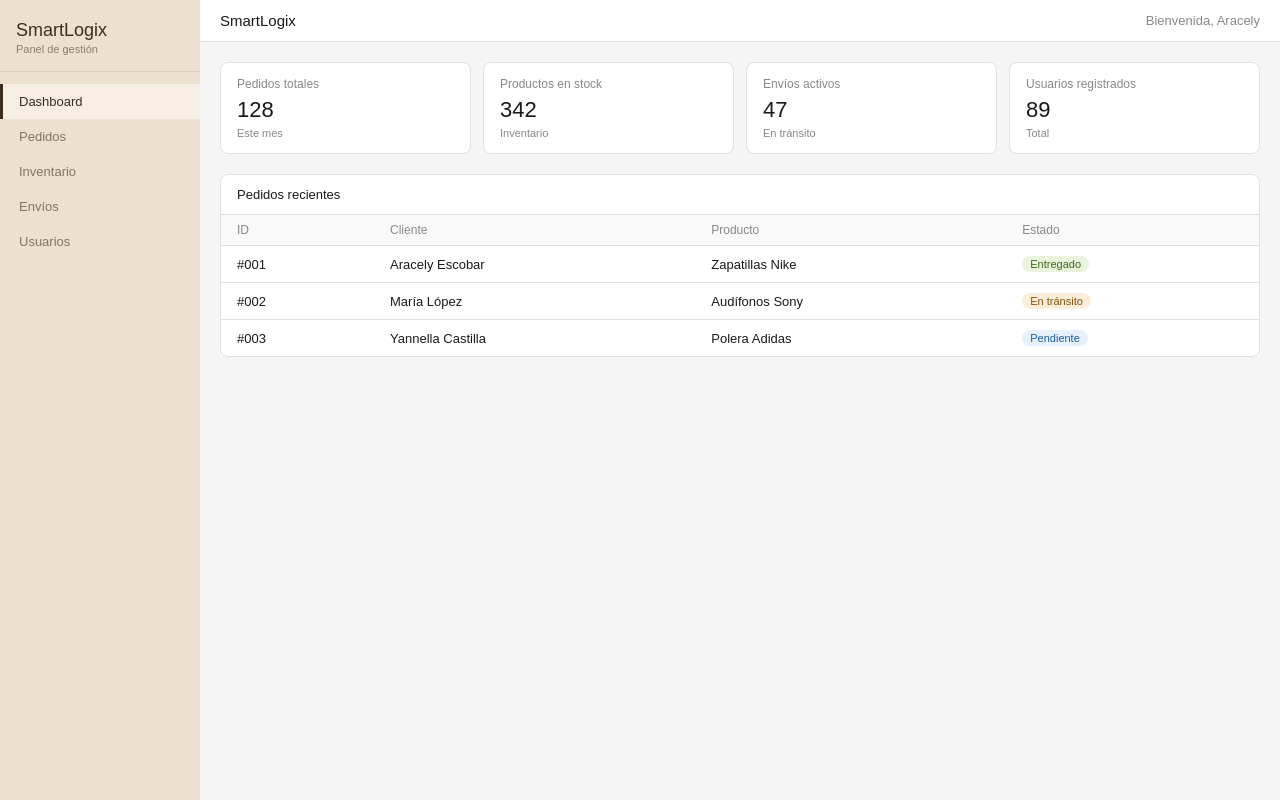
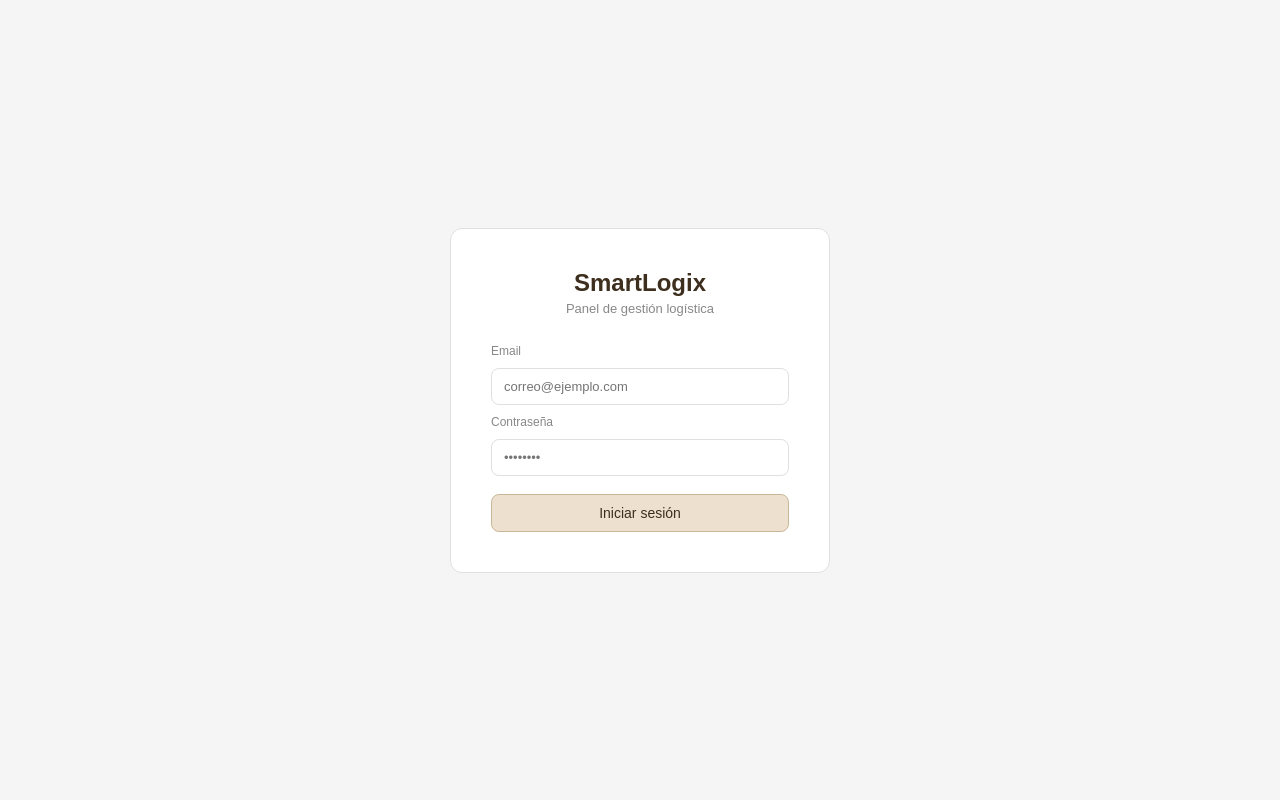
Before and after one commit to effimrv/SmartLogix-FullStack-III, a React (Vite) app in the folder Frontend/: page / in a window 1280 px wide. Built offline with nearby package versions, Linux system fonts and the light colour scheme.

Commit message:
login agregado al frontend

```diff
--- a/Frontend/src/App.jsx
+++ b/Frontend/src/App.jsx
@@ -5,8 +5,10 @@ import Pedidos from './pages/Pedidos';
 import Inventario from './pages/Inventario';
 import Envios from './pages/Envios';
 import Usuarios from './pages/Usuarios';
+import Login from './pages/Login';
 
 function App() {
+  const [logueado, setLogueado] = useState(false);
   const [paginaActual, setPaginaActual] = useState('dashboard');
 
   const renderPagina = () => {
@@ -19,6 +21,10 @@ function App() {
       default: return <Dashboard />;
     }
   };
+
+  if (!logueado) {
+    return <Login onLogin={() => setLogueado(true)} />;
+  }
 
   return (
     <div className="layout">
--- a/Frontend/src/index.css
+++ b/Frontend/src/index.css
@@ -368,3 +368,81 @@ td {
 .btn-editar:hover {
   background: #C8B89A;
 }
+
+.login-container {
+  display: flex;
+  align-items: center;
+  justify-content: center;
+  height: 100vh;
+  background: #f5f5f5;
+}
+
+.login-box {
+  background: #fff;
+  border: 0.5px solid #e0e0e0;
+  border-radius: 12px;
+  padding: 40px;
+  width: 380px;
+}
+
+.login-logo {
+  text-align: center;
+  margin-bottom: 28px;
+}
+
+.login-logo h1 {
+  font-size: 24px;
+  font-weight: 600;
+  color: #3D2E1E;
+  margin-bottom: 4px;
+}
+
+.login-logo p {
+  font-size: 13px;
+  color: #888;
+}
+
+.login-form {
+  display: flex;
+  flex-direction: column;
+  gap: 10px;
+}
+
+.login-form label {
+  font-size: 12px;
+  color: #888;
+}
+
+.login-form input {
+  padding: 10px 12px;
+  border: 0.5px solid #e0e0e0;
+  border-radius: 8px;
+  font-size: 13px;
+  outline: none;
+  color: #1a1a1a;
+}
+
+.login-form input:focus {
+  border-color: #C8B89A;
+}
+
+.login-error {
+  font-size: 12px;
+  color: #A32D2D;
+}
+
+.btn-login {
+  background: #EDE0CE;
+  color: #3D2E1E;
+  border: 0.5px solid #C8B89A;
+  border-radius: 8px;
+  padding: 10px;
+  font-size: 14px;
+  font-weight: 500;
+  cursor: pointer;
+  margin-top: 8px;
+}
+
+.btn-login:hover {
+  background: #C8B89A;
+}
--- /dev/null
+++ b/Frontend/src/pages/Login.jsx
@@ -0,0 +1,52 @@
+import { useState } from 'react';
+
+function Login({ onLogin }) {
+  const [email, setEmail] = useState('');
+  const [password, setPassword] = useState('');
+  const [error, setError] = useState('');
+
+  const handleLogin = () => {
+    if (!email || !password) {
+      setError('Por favor completa todos los campos');
+      return;
+    }
+    if (email === 'admin@smartlogix.com' && password === '1234') {
+      onLogin();
+    } else {
+      setError('Email o contraseña incorrectos');
+    }
+  };
+
+  return (
+    <div className="login-container">
+      <div className="login-box">
+        <div className="login-logo">
+          <h1>SmartLogix</h1>
+          <p>Panel de gestión logística</p>
+        </div>
+        <div className="login-form">
+          <label>Email</label>
+          <input
+            type="email"
+            placeholder="correo@ejemplo.com"
+            value={email}
+            onChange={(e) => setEmail(e.target.value)}
+          />
+          <label>Contraseña</label>
+          <input
+            type="password"
+            placeholder="••••••••"
+            value={password}
+            onChange={(e) => setPassword(e.target.value)}
+          />
+          {error && <p className="login-error">{error}</p>}
+          <button className="btn-login" onClick={handleLogin}>
+            Iniciar sesión
+          </button>
+        </div>
+      </div>
+    </div>
+  );
+}
+
+export default Login;
```
